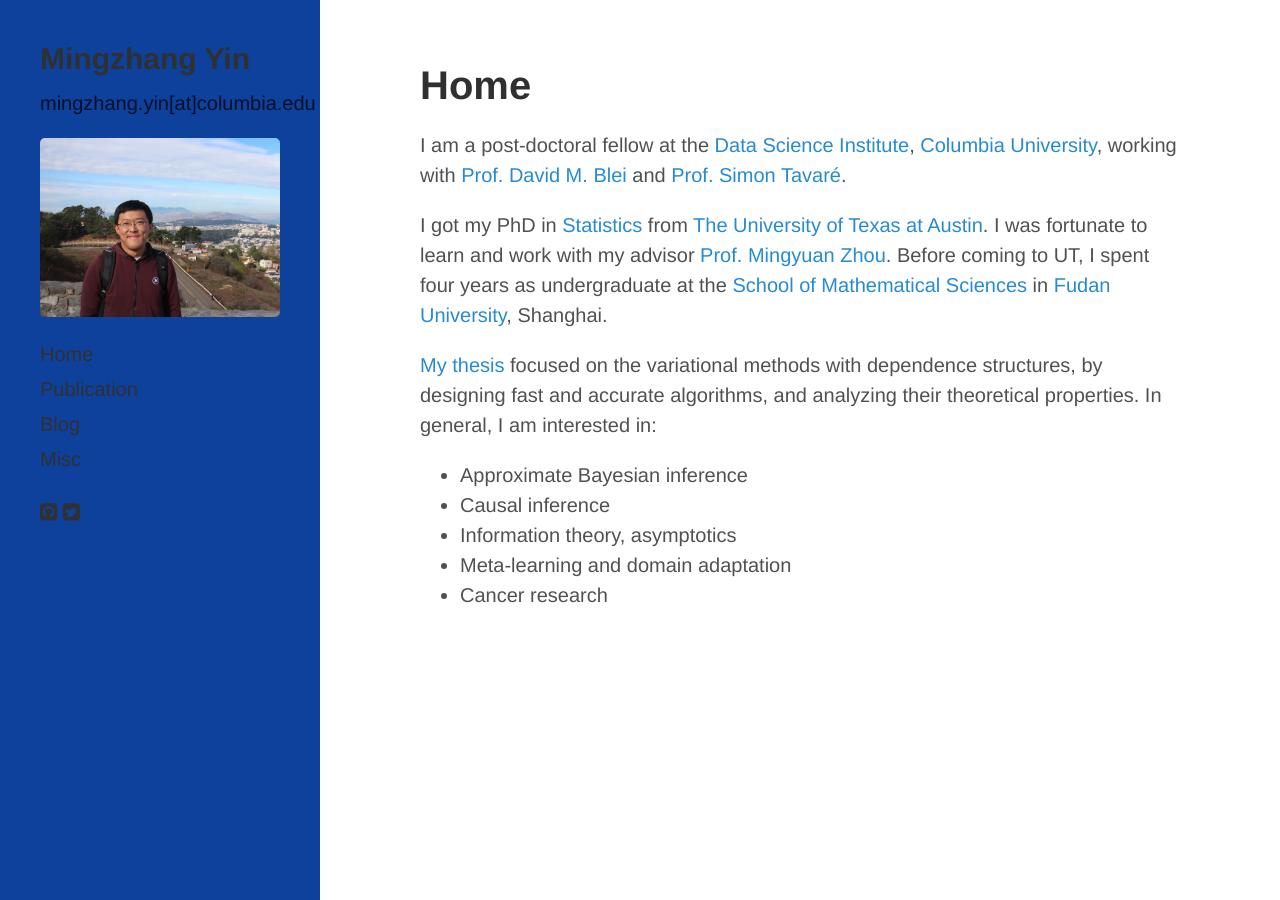
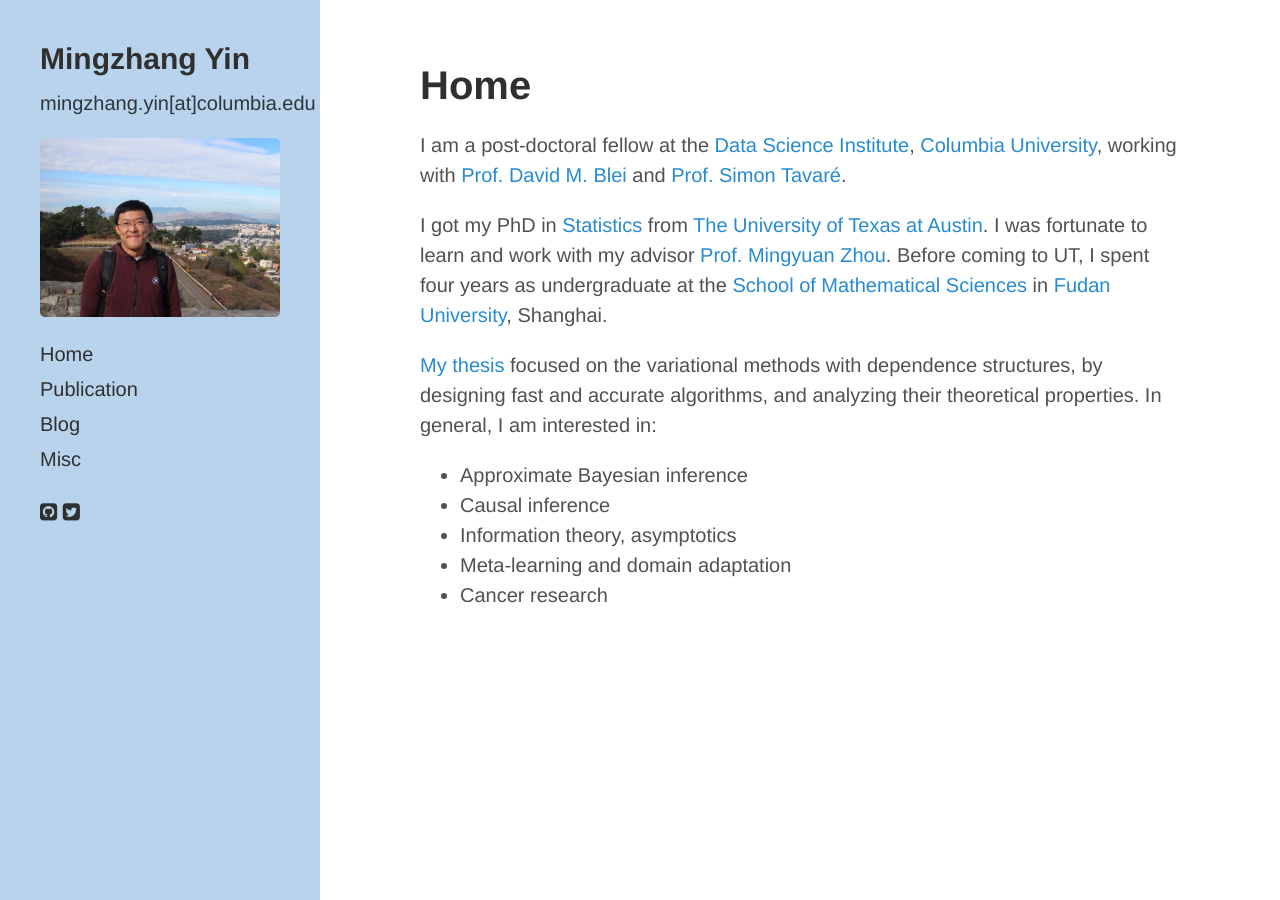
Before and after one commit to mingzhang-yin/mingzhang-yin.github.io, a Jekyll site: the page built from index.md, in a window 1280 px wide. Built offline with Jekyll 4.4.1, drawn with Linux system fonts in a browser that asks for light colours; nearby versions of some CDN libraries.

Commit message:
Update hyde.css

```diff
--- a/public/css/hyde.css
+++ b/public/css/hyde.css
@@ -39,7 +39,7 @@ html {
   text-align: center;
   padding: 2rem 1rem;
   color: rgba(0,0,0,0.75);
-  background-color:#0e419c;
+  background-color:#B8D3EB;
 }
 @media (min-width: 48em) {
   .sidebar {
```
